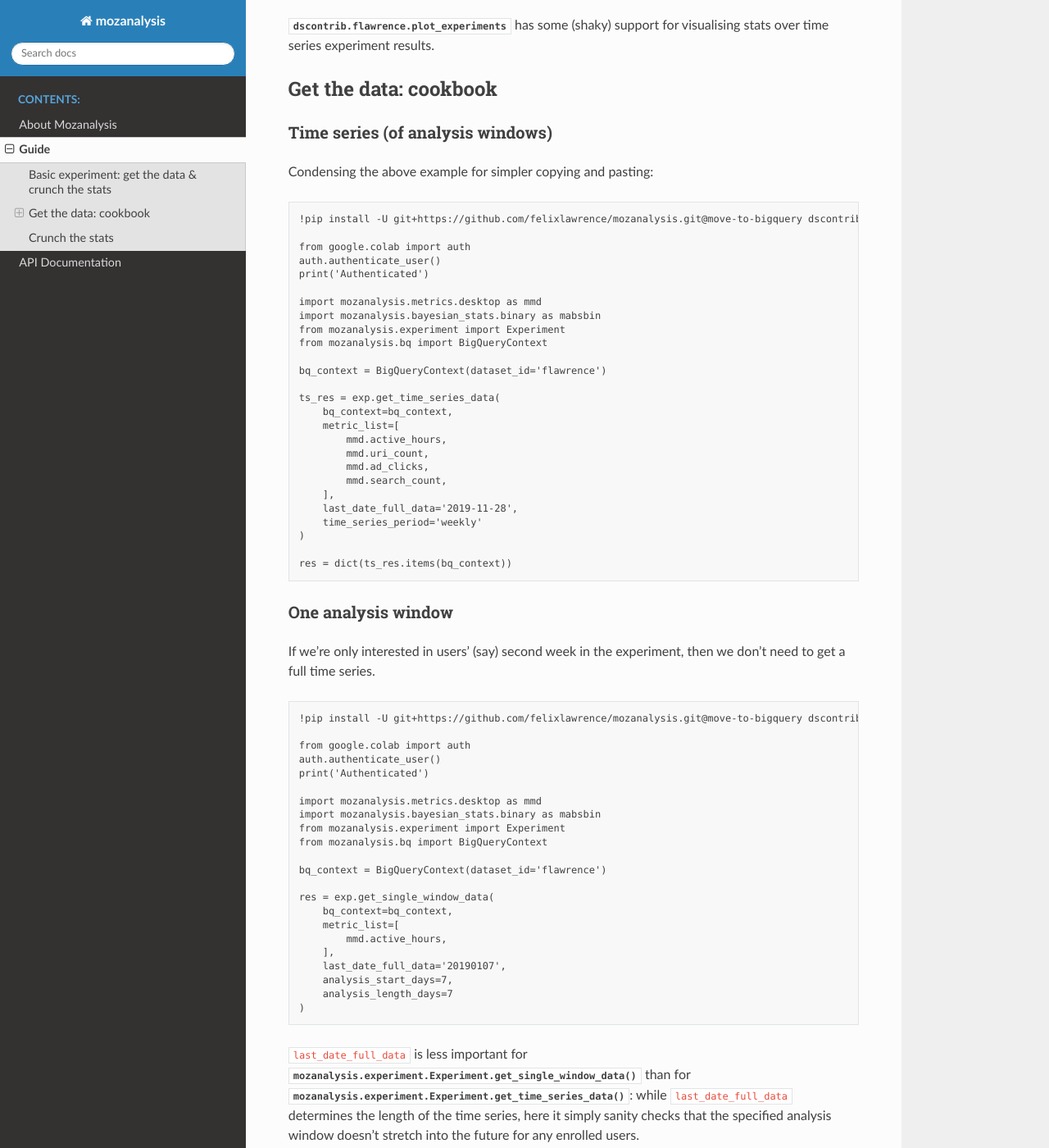
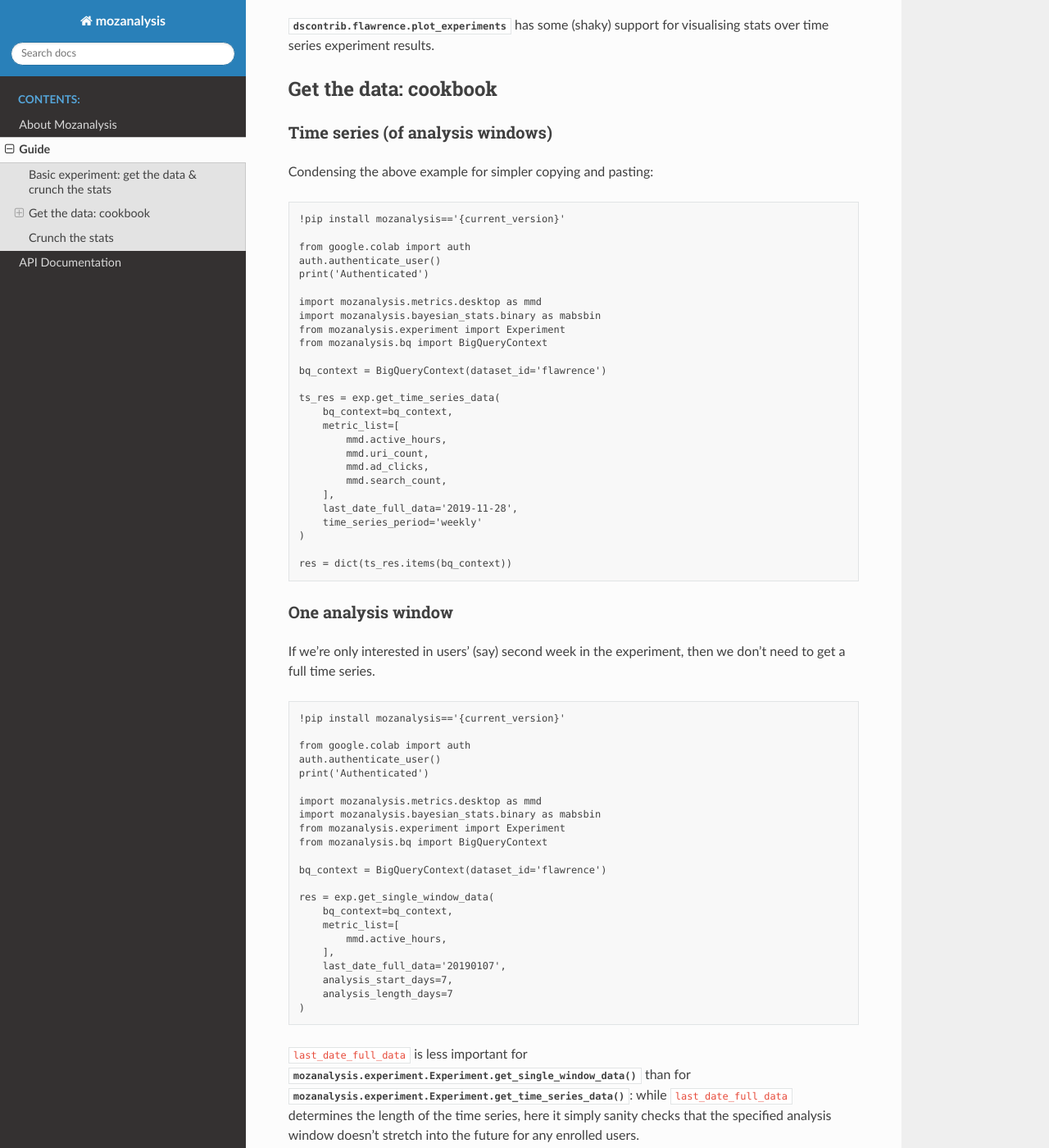
Before and after one commit to mozilla/mozanalysis, a Sphinx documentation site: the page built from docs/guide.rst, in a window 1280 px wide and 1400 px high, scrolled down 5572 px. Shown: the whole window at 82% size. Built offline with Sphinx 7.4.7 and the Read the Docs theme 2.0.0, drawn with Linux system fonts in a browser that asks for light colours.

Commit message:
Don't suggest people install mozanalysis from my personal fork

```diff
--- a/docs/guide.rst
+++ b/docs/guide.rst
@@ -208,7 +208,7 @@ Time series (of analysis windows)
 ---------------------------------
 Condensing the above example for simpler copying and pasting::
 
-    !pip install -U git+https://github.com/felixlawrence/mozanalysis.git@move-to-bigquery dscontrib==20191216132201
+    !pip install mozanalysis=='{current_version}'
 
     from google.colab import auth
     auth.authenticate_user()
@@ -241,7 +241,7 @@ One analysis window
 If we're only interested in users' (say) second week in the experiment, then we don't need to get a full time series.
 ::
 
-    !pip install -U git+https://github.com/felixlawrence/mozanalysis.git@move-to-bigquery dscontrib==20191216132201
+    !pip install mozanalysis=='{current_version}'
 
     from google.colab import auth
     auth.authenticate_user()
```
